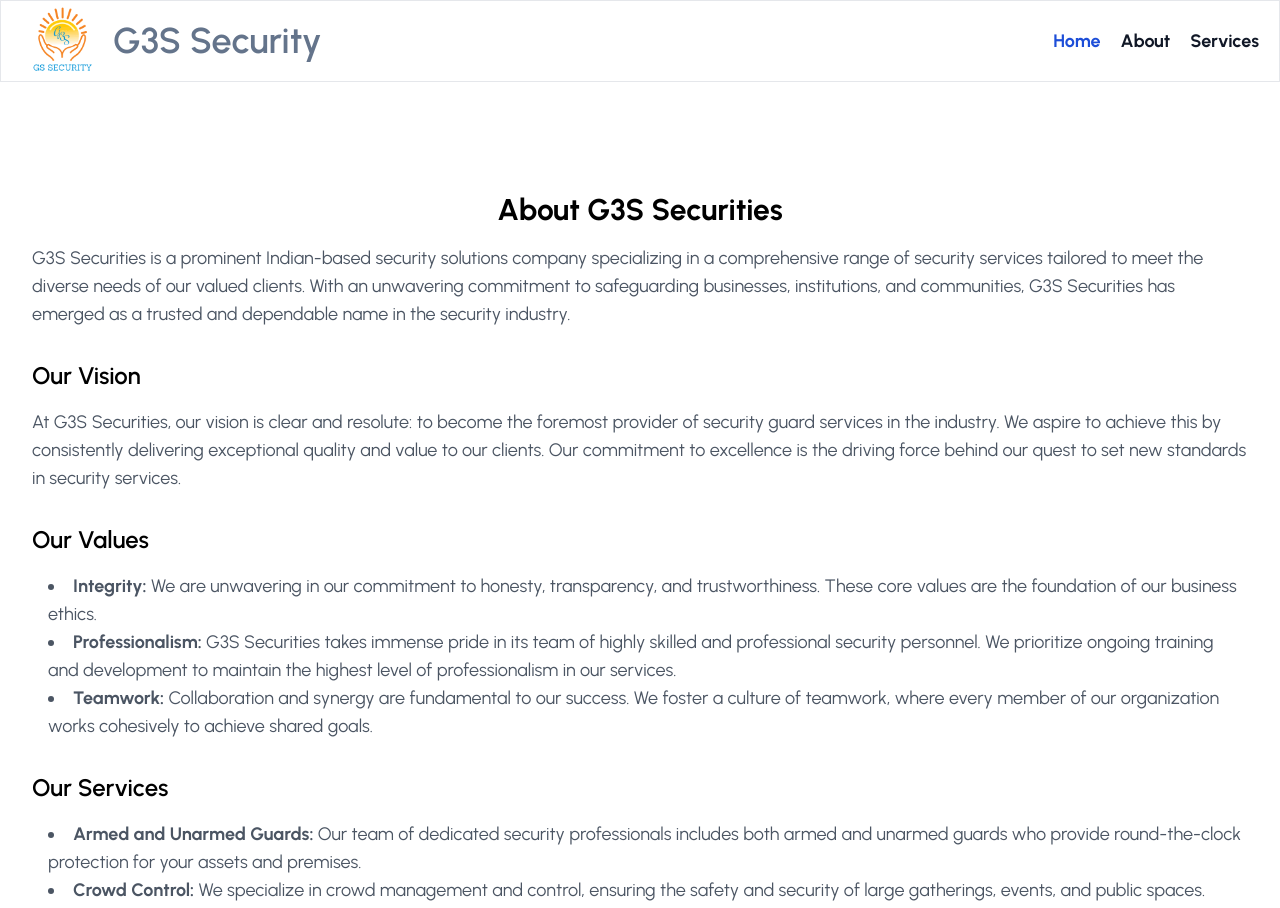
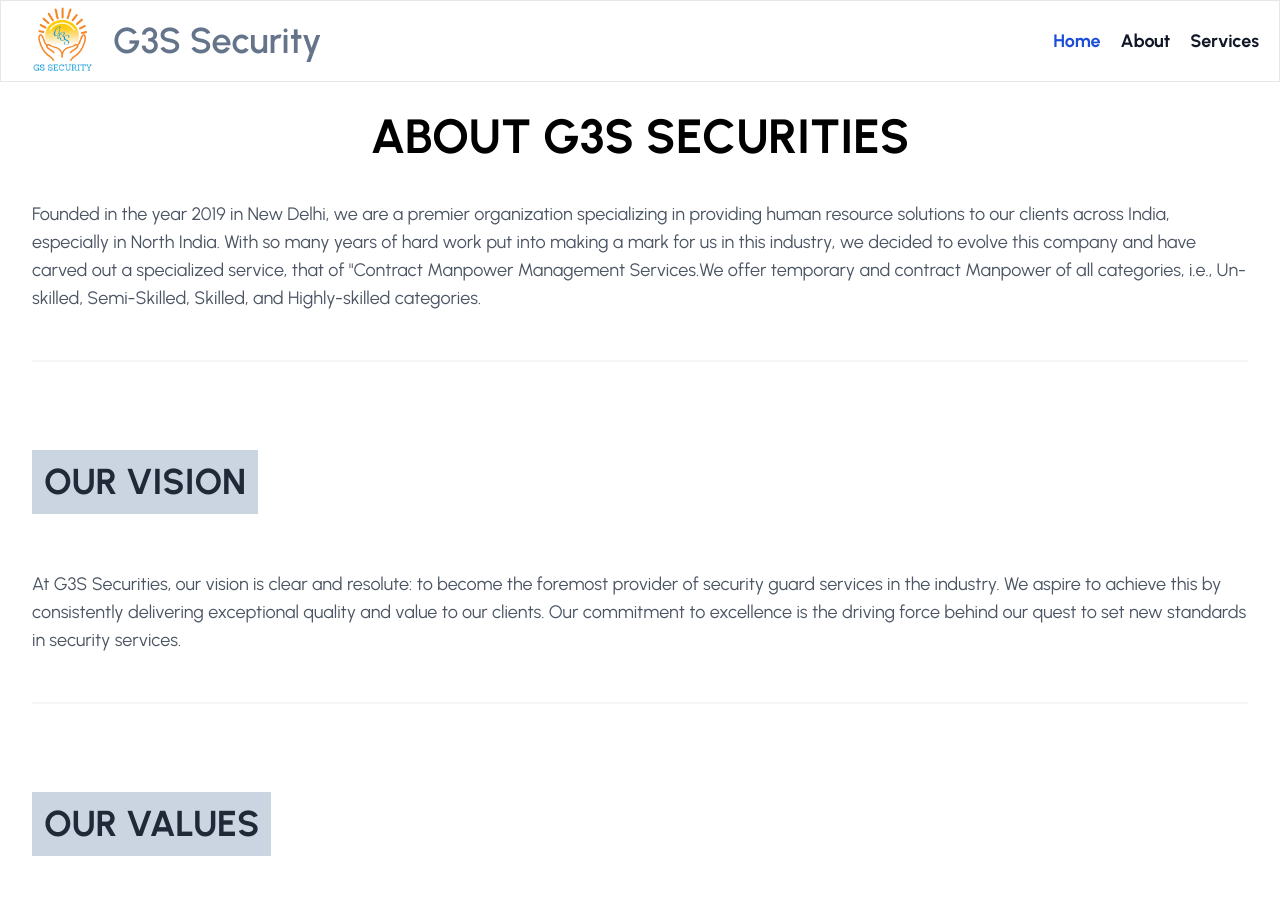
Before and after one commit to riturajmahapatra/G3S_Security, a React (Vite) app: page /aboutus in a window 1280 px wide. Shown: the top 908 px of the page. Built offline with nearby package versions, Linux system fonts and the light colour scheme.

Commit message:
nav-updated

```diff
--- a/src/App.jsx
+++ /dev/null
@@ -1,5 +0,0 @@
-import Layout from "./layout";
-
-export default function App() {
-  return <></>;
-}
--- a/src/Layout.jsx
+++ b/src/Layout.jsx
@@ -1,12 +1,12 @@
 import React from "react";
 import Footer from "./Footer/Footer";
 import Navbar from "./NavBar/Nav";
-import Sublayout from "./Sublayout";
+import Home from "./NavBar/Home/Home";
 const Layout = () => {
   return (
     <>
       <Navbar />
-      <Sublayout />
+      <Home />
       <Footer />
     </>
   );
--- a/src/NavBar/AboutUs/Aboutus.jsx
+++ b/src/NavBar/AboutUs/Aboutus.jsx
@@ -6,23 +6,25 @@
   return (
     <div>
       <Navbar />
-      <div className="flex items-center  justify-center my-[20vh]">
+      <div className="flex items-center  justify-center my-[10vh]">
         <div className="container mx-auto px-8 py-8">
-          <h1 className="text-3xl font-bold text-center">
+          <h1 className="font-bold text-5xl text-center uppercase mb-10">
             About G3S Securities
           </h1>
-
           <p className="text-lg text-gray-600 mt-4">
-            G3S Securities is a prominent Indian-based security solutions
-            company specializing in a comprehensive range of security services
-            tailored to meet the diverse needs of our valued clients. With an
-            unwavering commitment to safeguarding businesses, institutions, and
-            communities, G3S Securities has emerged as a trusted and dependable
-            name in the security industry.
+            Founded in the year 2019 in New Delhi, we are a premier organization
+            specializing in providing human resource solutions to our clients
+            across India, especially in North India. With so many years of hard
+            work put into making a mark for us in this industry, we decided to
+            evolve this company and have carved out a specialized service, that
+            of "Contract Manpower Management Services.We offer temporary and
+            contract Manpower of all categories, i.e., Un-skilled, Semi-Skilled,
+            Skilled, and Highly-skilled categories.
           </p>
-
-          <h2 className="text-2xl font-semibold mt-8">Our Vision</h2>
-
+          <hr class="my-12 h-0.5 border-t-0 bg-neutral-100 opacity-100 dark:opacity-50" />{" "}
+          <h2 className="text-4xl font-bold text-gray-800 bg-slate-300 p-3 uppercase inline-block  my-10">
+            Our Vision
+          </h2>
           <p className="text-lg text-gray-600 mt-4">
             At G3S Securities, our vision is clear and resolute: to become the
             foremost provider of security guard services in the industry. We
@@ -31,9 +33,10 @@
             the driving force behind our quest to set new standards in security
             services.
           </p>
-
-          <h2 className="text-2xl font-semibold mt-8">Our Values</h2>
-
+          <hr class="my-12 h-0.5 border-t-0 bg-neutral-100 opacity-100 dark:opacity-50" />{" "}
+          <h2 className="text-4xl font-bold text-gray-800 bg-slate-300 p-3 uppercase inline-block  my-10">
+            Our Values
+          </h2>
           <ul className="list-disc list-inside text-lg text-gray-600 mt-4 pl-4">
             <li>
               <strong>Integrity:</strong> We are unwavering in our commitment to
@@ -53,9 +56,10 @@
               shared goals.
             </li>
           </ul>
-
-          <h2 className="text-2xl font-semibold mt-8">Our Services</h2>
-
+          <hr class="my-12 h-0.5 border-t-0 bg-neutral-100 opacity-100 dark:opacity-50" />{" "}
+          <h2 className="text-4xl font-bold text-gray-800 bg-slate-300 p-3 uppercase inline-block  my-10">
+            Our Services
+          </h2>
           <ul className="list-disc list-inside text-lg text-gray-600 mt-4 pl-4">
             <li>
               <strong>Armed and Unarmed Guards:</strong> Our team of dedicated
@@ -74,15 +78,15 @@
               promptly.
             </li>
           </ul>
-
-          <h2 className="text-2xl font-semibold mt-8">Our Methodology</h2>
-
+          <hr class="my-12 h-0.5 border-t-0 bg-neutral-100 opacity-100 dark:opacity-50" />{" "}
+          <h2 className="text-4xl font-bold text-gray-800 bg-slate-300 p-3 uppercase inline-block  my-10">
+            Our Methodology
+          </h2>
           <p className="text-lg text-gray-600 mt-4">
             Based on work culture, requirements, and feedback from our clients,
             profiles are rigorously analyzed to identify workforces who can
             fulfill expectations and establish a successful match.
           </p>
-
           <ul className="list-disc list-inside text-lg text-gray-600 mt-4 pl-4">
             <li>
               Profiles of workforces are primarily screened and critically
--- /dev/null
+++ b/src/NavBar/Home/Home.jsx
@@ -0,0 +1,18 @@
+import React from "react";
+import Hero from "../../Hero/Hero";
+import TopBanner from "../TopBarCarousel";
+import NewsletterSection from "../../NewsLetter/NewsLetter";
+import { Outlet } from "react-router-dom";
+
+const Home = () => {
+  return (
+    <>
+      <Outlet />
+      <TopBanner />
+      <Hero />
+      <NewsletterSection />
+    </>
+  );
+};
+
+export default Home;
--- a/src/NavBar/Nav.jsx
+++ b/src/NavBar/Nav.jsx
@@ -17,7 +17,7 @@
           onClick={() => {
             navigate("/");
           }}
-          className="flex items-center"
+          className="flex items-center cursor-pointer"
         >
           <img src="logo2.png" className="h-20 mr-3" alt="G3S Logo" />
           <span className="self-center text-4xl max-lg:text-3xl font-semibold text-slate-500">
--- /dev/null
+++ b/src/NavBar/Service/Service.jsx
@@ -0,0 +1,7 @@
+import React from "react";
+
+const Service = () => {
+  return <div></div>;
+};
+
+export default Service;
--- a/src/Sublayout.jsx
+++ /dev/null
@@ -1,18 +0,0 @@
-import React from "react";
-import Hero from "./Hero/Hero";
-import TopBanner from "./NavBar/TopBarCarousel";
-import NewsletterSection from "./NewsLetter/NewsLetter";
-import { Outlet } from "react-router-dom";
-
-const Sublayout = () => {
-  return (
-    <>
-      <Outlet />
-      <TopBanner />
-      <Hero />
-      <NewsletterSection />
-    </>
-  );
-};
-
-export default Sublayout;
--- a/src/main.jsx
+++ b/src/main.jsx
@@ -1,6 +1,5 @@
 import React from "react";
 import ReactDOM from "react-dom/client";
-import App from "./App.jsx";
 import "./index.css";
 import { createBrowserRouter, RouterProvider } from "react-router-dom";
 import Aboutus from "./NavBar/AboutUs/Aboutus.jsx";
```
